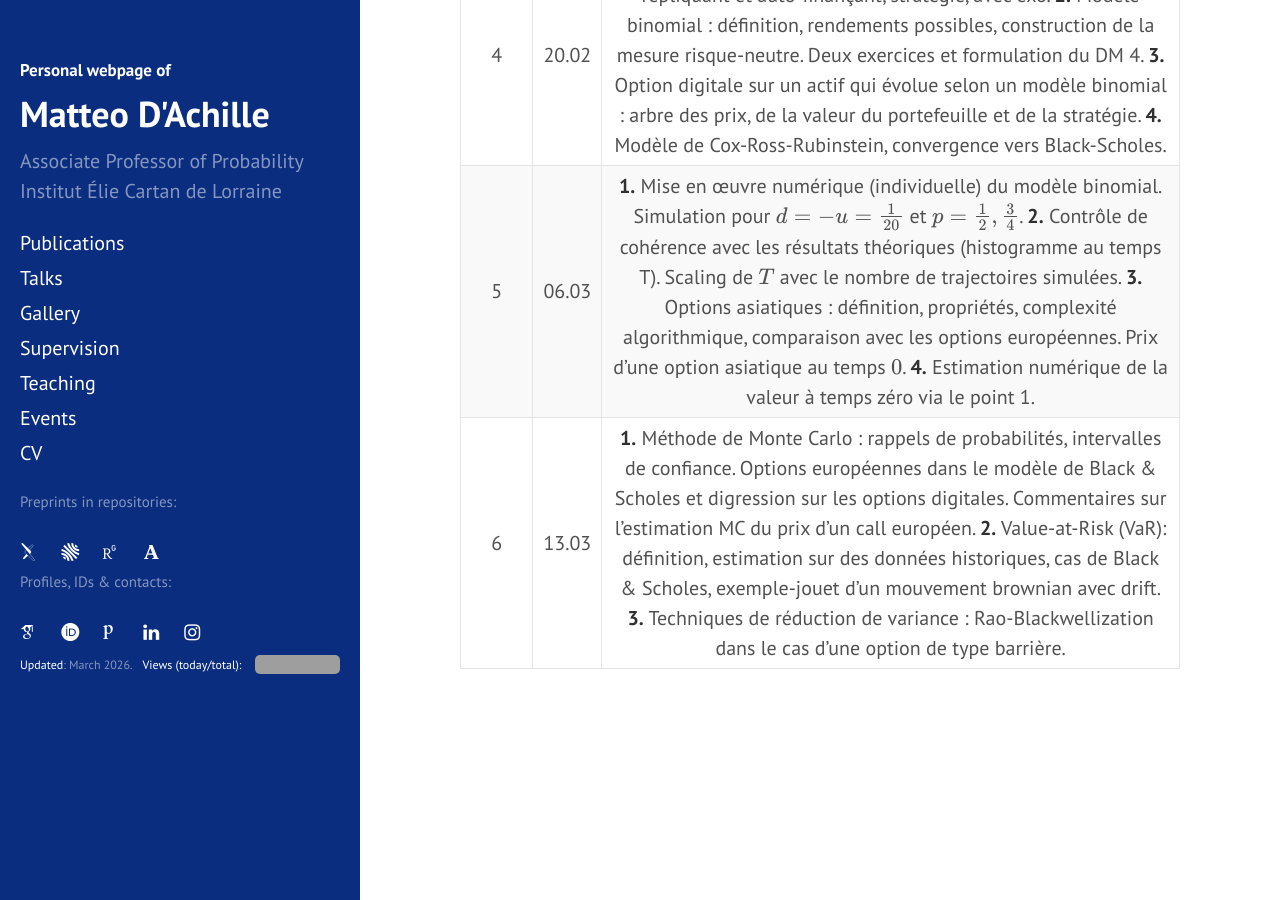
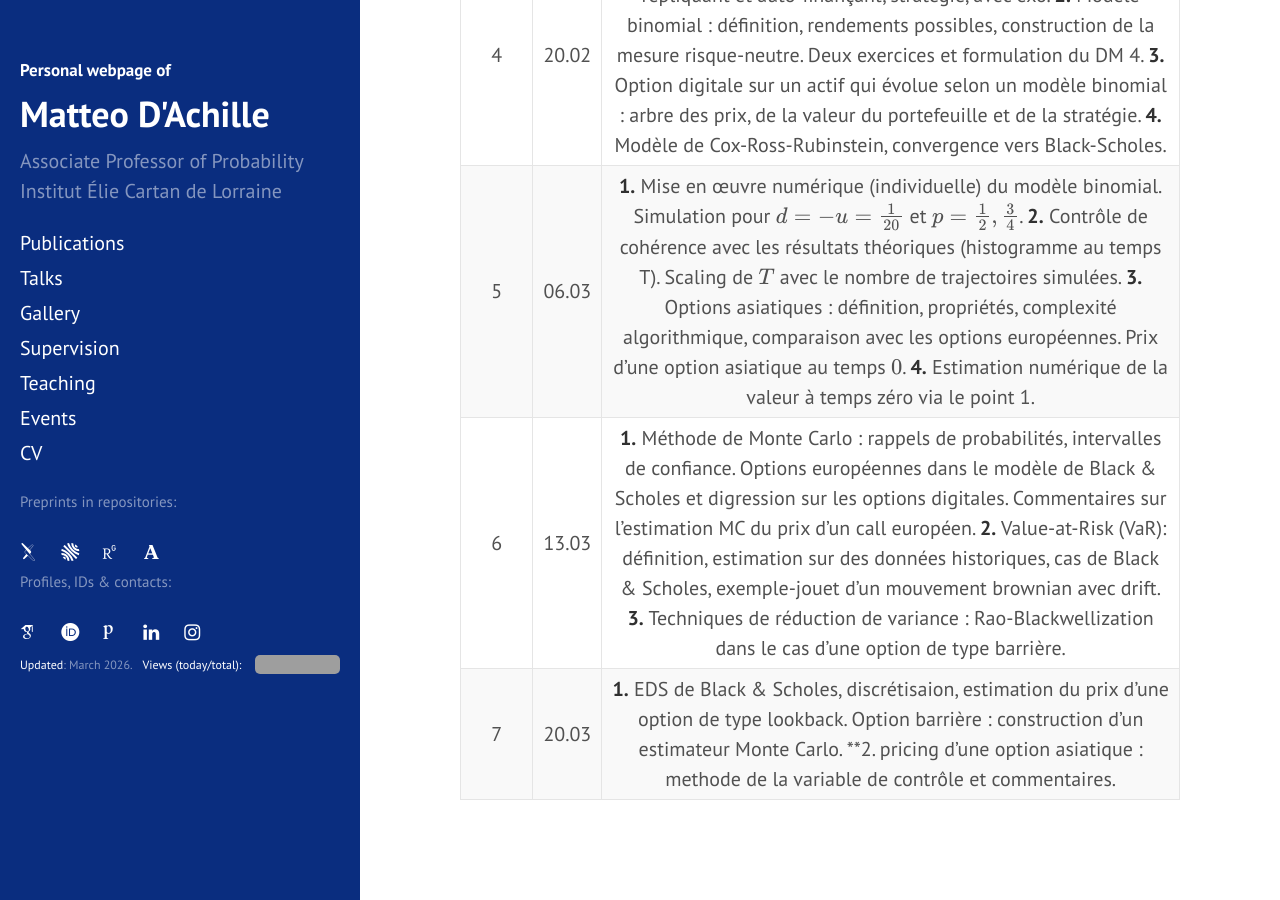
Before and after one commit to matteodachille/matteodachille.github.io, a Jekyll site: the page built from _courses/SSMC2026.md, in a window 1280 px wide and 900 px high, scrolled down 1816 px. Built offline with Jekyll 4.4.1, drawn with Linux system fonts in a browser that asks for light colours; nearby versions of some CDN libraries; some web fonts are replaced; grey boxes are pictures that could not be loaded.

Commit message:
Updated SSMC class

```diff
--- a/_courses/SSMC2026.md
+++ b/_courses/SSMC2026.md
@@ -41,3 +41,4 @@ classnumber: 12
 | 4 | 20.02 | **1.** Rappels sur la mesure risque-neutre et le pricing, portefeuille répliquant et auto-finançant, stratégie, avec exo. **2.** Modèle binomial : définition, rendements possibles, construction de la mesure risque-neutre. Deux exercices et formulation du DM 4. **3.** Option digitale sur un actif qui évolue selon un modèle binomial : arbre des prix, de la valeur du portefeuille et de la stratégie. **4.** Modèle de Cox-Ross-Rubinstein, convergence vers Black-Scholes. |
 | 5 | 06.03 | **1.** Mise en œuvre numérique (individuelle) du modèle binomial. Simulation pour \\(d=-u=\frac{1}{20}\\) et \\(p=\frac{1}{2},\frac{3}{4}\\). **2.** Contrôle de cohérence avec les résultats théoriques (histogramme au temps T). Scaling de \\(T\\) avec le nombre de trajectoires simulées. **3.** Options asiatiques : définition, propriétés, complexité algorithmique, comparaison avec les options européennes. Prix d'une option asiatique au temps \\(0\\). **4.** Estimation numérique de la valeur à temps zéro via le point 1. |
 | 6 | 13.03 | **1.** Méthode de Monte Carlo : rappels de probabilités, intervalles de confiance. Options européennes dans le modèle de Black & Scholes et digression sur les options digitales. Commentaires sur l'estimation MC du prix d'un call européen.  **2.** Value-at-Risk (VaR): définition, estimation sur des données historiques, cas de Black & Scholes, exemple-jouet d'un mouvement brownian avec drift.  **3.** Techniques de réduction de variance : Rao-Blackwellization dans le cas d'une option de type barrière.  |
+| 7 | 20.03 | **1.** EDS de Black & Scholes, discrétisaion, estimation du prix d'une option de type lookback. Option barrière : construction d'un estimateur Monte Carlo. **2. pricing d'une option asiatique : methode de la variable de contrôle et commentaires. |
```
